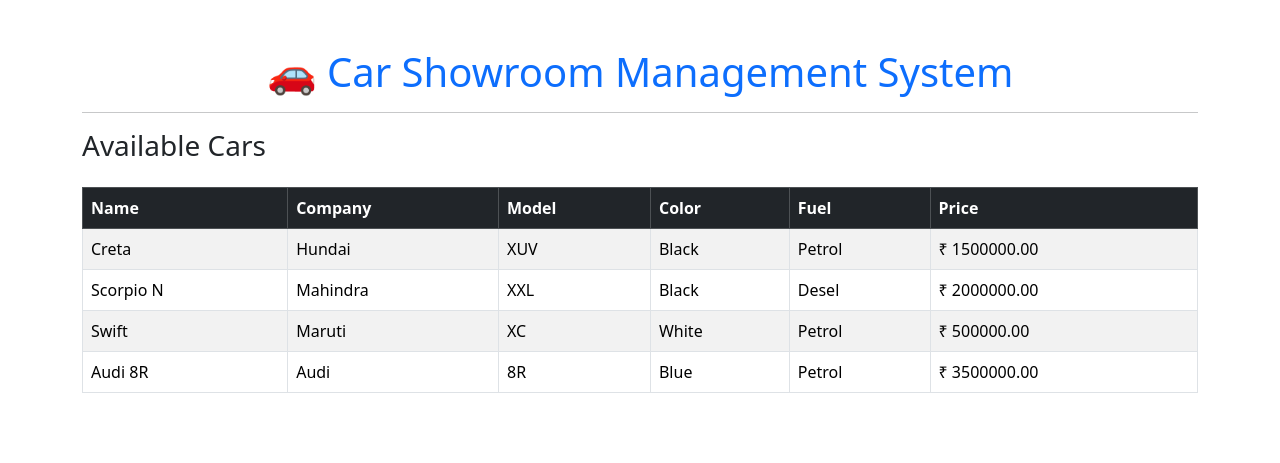
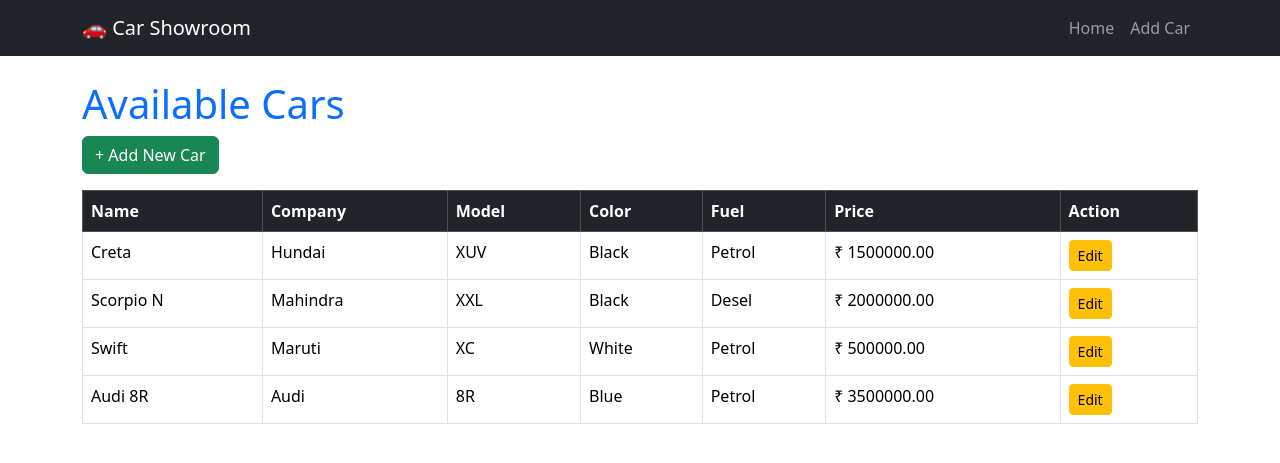
Before and after one commit to rupeshit06531/Car_Showroom_Project, a Django app: page / in a window 1280 px wide. Shown: the top 463 px of the page. Run offline with Django 5.2, Linux system fonts and the light colour scheme; data comes from the database, SQL or seed files in the repository; both versions use the stored data as it was after the commit.

Commit message:
Added base template and updated home page

```diff
--- /dev/null
+++ b/showroom/templates/showroom/base.html
@@ -0,0 +1,38 @@
+<!DOCTYPE html>
+<html>
+<head>
+    <title>Car Showroom Management</title>
+
+    <link href="https://cdn.jsdelivr.net/npm/bootstrap@5.3.3/dist/css/bootstrap.min.css" rel="stylesheet">
+</head>
+
+<body>
+
+<nav class="navbar navbar-expand-lg navbar-dark bg-dark">
+
+<div class="container">
+
+<a class="navbar-brand" href="/">🚗 Car Showroom</a>
+
+<div class="navbar-nav">
+
+<a class="nav-link" href="/">Home</a>
+
+<a class="nav-link" href="/add-car/">Add Car</a>
+
+</div>
+
+</div>
+
+</nav>
+
+<div class="container mt-4">
+
+{% block content %}
+
+{% endblock %}
+
+</div>
+
+</body>
+</html>
--- a/showroom/templates/showroom/home.html
+++ b/showroom/templates/showroom/home.html
@@ -1,35 +1,29 @@
-<!DOCTYPE html>
-<html>
-<head>
-    <title>Car Showroom</title>
+{% extends "showroom/base.html" %}
 
-    <link href="https://cdn.jsdelivr.net/npm/bootstrap@5.3.3/dist/css/bootstrap.min.css" rel="stylesheet">
+{% block content %}
 
-</head>
-
-<body>
-
-<div class="container mt-5">
-
-    <h1 class="text-center text-primary">
-        🚗 Car Showroom Management System
+<h1 class="text-primary">
+    Available Cars
 </h1>
 
-    <hr>
+<a href="/add-car/" class="btn btn-success mb-3">
+    + Add New Car
+</a>
 
-    <h3>Available Cars</h3>
-
-    <table class="table table-bordered table-striped mt-4">
+<table class="table table-bordered">
 
 <thead class="table-dark">
 
 <tr>
+
 <th>Name</th>
 <th>Company</th>
 <th>Model</th>
 <th>Color</th>
 <th>Fuel</th>
 <th>Price</th>
+<th>Action</th>
+
 </tr>
 
 </thead>
@@ -39,12 +33,38 @@
 {% for car in cars %}
 
 <tr>
+
 <td>{{ car.car_name }}</td>
+
 <td>{{ car.company }}</td>
+
 <td>{{ car.model }}</td>
+
 <td>{{ car.color }}</td>
+
 <td>{{ car.fuel_type }}</td>
+
 <td>₹ {{ car.price }}</td>
+
+<td>
+
+<a href="/edit-car/{{ car.id }}/"
+class="btn btn-warning btn-sm">
+
+Edit
+
+</a>
+
+</td>
+
+</tr>
+
+{% empty %}
+
+<tr>
+    <td colspan="7" class="text-center">
+        No Cars Available
+    </td>
 </tr>
 
 {% endfor %}
@@ -53,7 +73,4 @@
 
 </table>
 
-</div>
-
-</body>
-</html>
+{% endblock %}
--- a/showroom/urls.py
+++ b/showroom/urls.py
@@ -3,4 +3,6 @@ from . import views
 
 urlpatterns = [
     path('', views.home, name='home'),
+    path('add-car/', views.add_car, name='add_car'),
+     path("edit-car/<int:id>/", views.edit_car, name="edit_car"),
 ]
--- a/showroom/views.py
+++ b/showroom/views.py
@@ -1,6 +1,37 @@
-from django.shortcuts import render
+from django.shortcuts import render, redirect
 from .models import Car
+from .forms import CarForm
 
 def home(request):
     cars = Car.objects.all()
     return render(request, 'showroom/home.html', {'cars': cars})
+
+def add_car(request):
+    if request.method == "POST":
+        form = CarForm(request.POST)
+        if form.is_valid():
+            form.save()
+            return redirect('/')
+    else:
+        form = CarForm()
+
+    return render(request, 'showroom/add_car.html', {'form': form})
+
+from django.shortcuts import get_object_or_404
+
+def edit_car(request, id):
+    car = get_object_or_404(Car, id=id)
+
+    if request.method == "POST":
+        form = CarForm(request.POST, instance=car)
+
+        if form.is_valid():
+            form.save()
+            return redirect("/")
+
+    else:
+        form = CarForm(instance=car)
+
+    return render(request, "showroom/add_car.html", {
+        "form": form
+    })
```
Also changed, not shown: showroom/forms.py (added, +7 -0 lines), showroom/templates/showroom/add_car.html (added, +28 -0 lines), db.sqlite3. Lines whose indentation alone changed are shown as unchanged.
